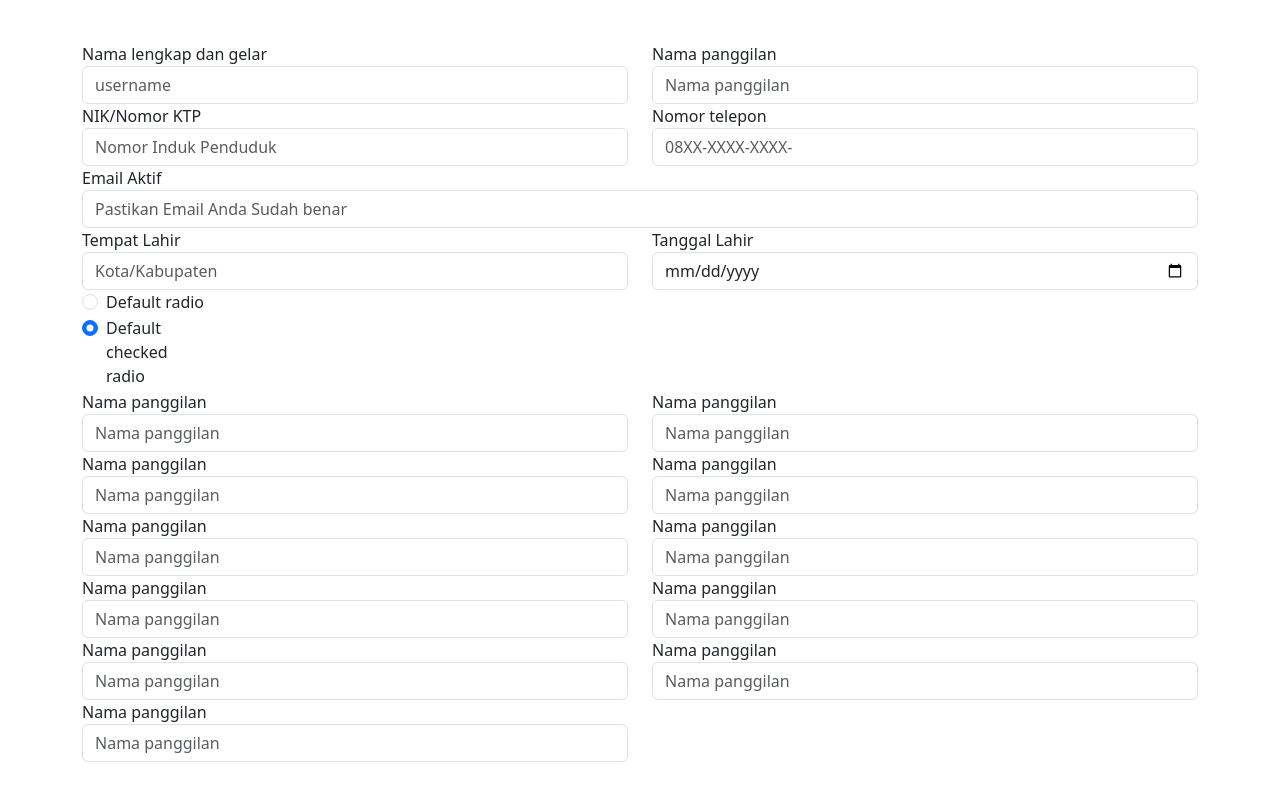
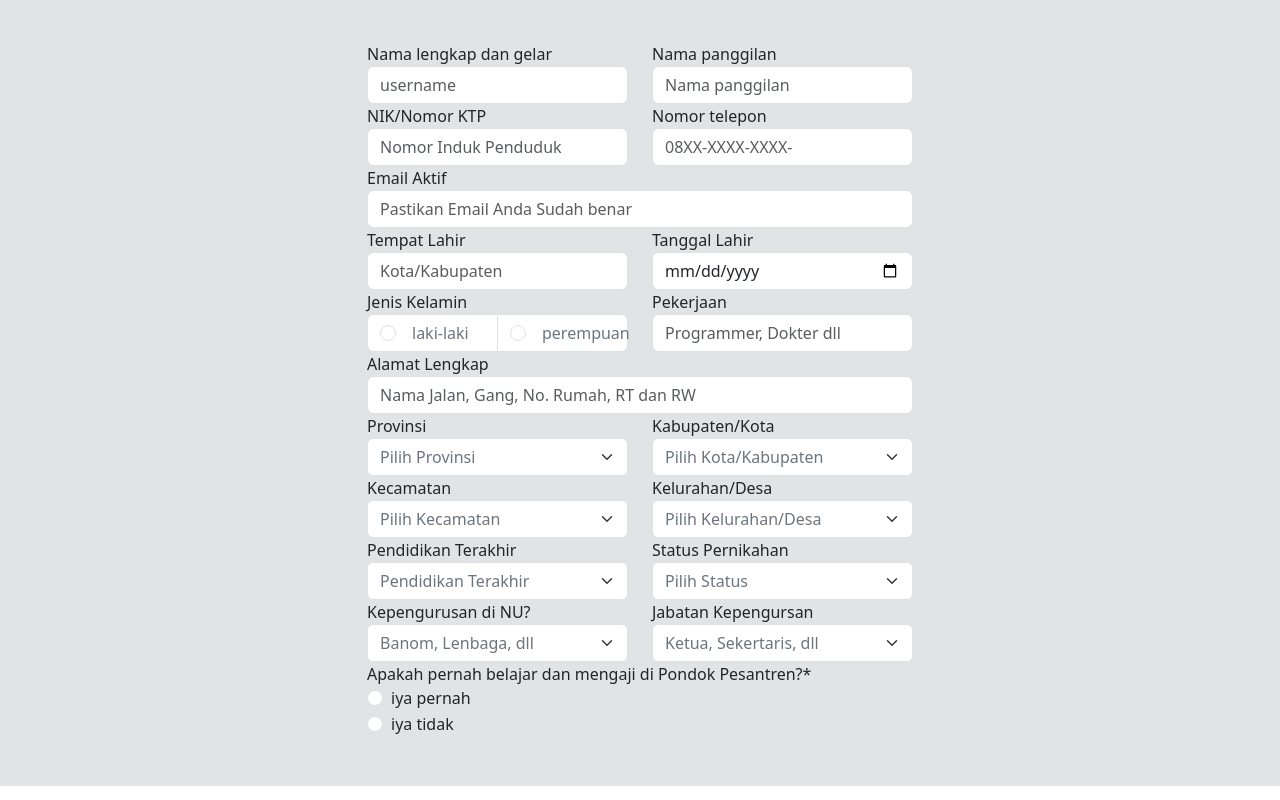
Before and after one commit to muhammadassidiqi/al-anwar-4-website, a React (Vite) app: page /pendaftaran in a window 1280 px wide. Shown: the part 320-1120 px from the top of the page. Built offline with nearby package versions, Linux system fonts and the light colour scheme.

Commit message:
update-input-pendaftaran

```diff
--- a/src/index.scss
+++ b/src/index.scss
@@ -9,7 +9,7 @@
 }
 .navbar{
   width: 100%;
-  height: 80px;
+  min-height: 80px;
   gap: 0px;
   opacity: 0px;
 }
@@ -67,3 +67,17 @@
   width: 100%;
   position: relative;
 }
+
+
+
+/* Chrome, Safari, Edge, Opera */
+input::-webkit-outer-spin-button,
+input::-webkit-inner-spin-button {
+  -webkit-appearance: none;
+  margin: 0;
+}
+
+/* Firefox */
+input[type=number] {
+  -moz-appearance: textfield;
+}
--- a/src/pages/Pendaftaran.jsx
+++ b/src/pages/Pendaftaran.jsx
@@ -12,8 +12,12 @@ export default function Pendaftaran() {
           <h3 className="fw-bold text-white p-5">PROFILE</h3>
         </div>
       </section>
-
-      <section className="container py-5">
+      {/* row wrapper  */}
+      <section className="bg-secondary-subtle">
+        <div className="container py-5">
+          <div className="row justify-content-center">
+            <div className="col-6">
+              {/* row content */}
               <div className="row ">
                 <div className="col-6">
                   Nama lengkap dan gelar
@@ -34,7 +38,7 @@ export default function Pendaftaran() {
                 <div className="col-6">
                   NIK/Nomor KTP
                   <input
-              type="number"
+                    type="number "
                     placeholder="Nomor Induk Penduduk"
                     className="form-control"
                   />
@@ -55,6 +59,7 @@ export default function Pendaftaran() {
                     className="form-control"
                   />
                 </div>
+
                 <div className="col-6">
                   Tempat Lahir
                   <input
@@ -67,122 +72,181 @@ export default function Pendaftaran() {
                   Tanggal Lahir
                   <input type="date" className="form-control" />
                 </div>
-          <div className="row">
-            <div className="col-3">
-              <div class="form-check">
+                <div className="col-6 ">
+                  Jenis Kelamin
+                  <div className="input-group">
+                    <div className="form-control gap-3 d-flex">
                       <input
-                  class="form-check-input"
+                        type="radio"
+                        id="laki-laki"
+                        value="laki-laki"
+                        className="form-check-input"
+                      />
+                      <label htmlFor="laki-laki" className="text-secondary">
+                        laki-laki
+                      </label>
+                    </div>
+                    <div className="form-control gap-3 d-flex">
+                      <input
+                        type="radio"
+                        id="perempuan"
+                        value="perempuan"
+                        className="form-check-input"
+                      />
+                      <label htmlFor="perempuan" className="text-secondary">
+                        perempuan
+                      </label>
+                    </div>
+                  </div>
+                </div>
+
+                <div className="col-6">
+                  Pekerjaan
+                  <input
+                    type="text"
+                    placeholder="Programmer, Dokter dll"
+                    className="form-control"
+                  />
+                </div>
+                <div className="col-12">
+                  Alamat Lengkap
+                  <input
+                    type="text"
+                    placeholder="Nama Jalan, Gang, No. Rumah, RT dan RW"
+                    className="form-control"
+                  />
+                </div>
+
+                <div className="col-6">
+                  Provinsi
+                  <select
+                    class="form-select text-secondary"
+                    aria-label="Default select example"
+                  >
+                    <option selected>Pilih Provinsi</option>
+                    <option value="1">One</option>
+                    <option value="2">Two</option>
+                    <option value="3">Three</option>
+                  </select>
+                </div>
+                <div className="col-6">
+                  Kabupaten/Kota
+                  <select
+                    class="form-select text-secondary"
+                    aria-label="Default select example"
+                  >
+                    <option selected>Pilih Kota/Kabupaten</option>
+                    <option value="1">One</option>
+                    <option value="2">Two</option>
+                    <option value="3">Three</option>
+                  </select>
+                </div>
+                <div className="col-6">
+                  Kecamatan
+                  <select
+                    class="form-select text-secondary"
+                    aria-label="Default select example"
+                  >
+                    <option selected>Pilih Kecamatan</option>
+                    <option value="1">One</option>
+                    <option value="2">Two</option>
+                    <option value="3">Three</option>
+                  </select>
+                </div>
+                <div className="col-6">
+                  Kelurahan/Desa
+                  <select
+                    class="form-select text-secondary"
+                    aria-label="Default select example"
+                  >
+                    <option selected>Pilih Kelurahan/Desa</option>
+                    <option value="1">One</option>
+                    <option value="2">Two</option>
+                    <option value="3">Three</option>
+                  </select>
+                </div>
+                <div className="col-6">
+                  Pendidikan Terakhir
+                  <select
+                    class="form-select text-secondary"
+                    aria-label="Default select example"
+                  >
+                    <option selected>Pendidikan Terakhir</option>
+                    <option value="1">One</option>
+                    <option value="2">Two</option>
+                    <option value="3">Three</option>
+                  </select>
+                </div>
+                <div className="col-6">
+                  Status Pernikahan
+                  <select
+                    class="form-select text-secondary"
+                    aria-label="Default select example"
+                  >
+                    <option selected>Pilih Status</option>
+                    <option value="1">One</option>
+                    <option value="2">Two</option>
+                    <option value="3">Three</option>
+                  </select>
+                </div>
+                <div className="col-6">
+                  Kepengurusan di NU?
+                  <select
+                    class="form-select text-secondary"
+                    aria-label="Default select example"
+                  >
+                    <option selected>Banom, Lenbaga, dll</option>
+                    <option value="1">One</option>
+                    <option value="2">Two</option>
+                    <option value="3">Three</option>
+                  </select>
+                </div>
+                <div className="col-6">
+                  Jabatan Kepengursan
+                  <select
+                    class="form-select text-secondary"
+                    aria-label="Default select example"
+                  >
+                    <option selected>Ketua, Sekertaris, dll</option>
+                    <option value="1">One</option>
+                    <option value="2">Two</option>
+                    <option value="3">Three</option>
+                  </select>
+                </div>
+                <div className="col-12">
+                  Apakah pernah belajar dan mengaji di Pondok Pesantren?*
+                  <div className=" form-check">
+                    <input
+                      className="form-check-input"
                       type="radio"
                       name="flexRadioDefault"
                       id="flexRadioDefault1"
                     />
-                <label class="form-check-label" for="flexRadioDefault1">
-                  Default radio
+                    <label
+                      className="form-check-label"
+                      htmlFor="flexRadioDefault1"
+                    >
+                      iya pernah
                     </label>
                   </div>
-              <div className="col-3">
-                <div class="form-check">
+                  <div className="form-check">
                     <input
-                    class="form-check-input"
+                      className="form-check-input"
                       type="radio"
                       name="flexRadioDefault"
                       id="flexRadioDefault2"
-                    checked
+                      defaultChecked=""
                     />
-                  <label class="form-check-label" for="flexRadioDefault2">
-                    Default checked radio
+                    <label
+                      className="form-check-label"
+                      htmlFor="flexRadioDefault2"
+                    >
+                      iya tidak
                     </label>
                   </div>
                 </div>
               </div>
             </div>
-          <div className="col-6">
-            Nama panggilan
-            <input
-              type="text"
-              placeholder="Nama panggilan"
-              className="form-control"
-            />
-          </div>
-          <div className="col-6">
-            Nama panggilan
-            <input
-              type="text"
-              placeholder="Nama panggilan"
-              className="form-control"
-            />
-          </div>
-          <div className="col-6">
-            Nama panggilan
-            <input
-              type="text"
-              placeholder="Nama panggilan"
-              className="form-control"
-            />
-          </div>
-          <div className="col-6">
-            Nama panggilan
-            <input
-              type="text"
-              placeholder="Nama panggilan"
-              className="form-control"
-            />
-          </div>
-          <div className="col-6">
-            Nama panggilan
-            <input
-              type="text"
-              placeholder="Nama panggilan"
-              className="form-control"
-            />
-          </div>
-          <div className="col-6">
-            Nama panggilan
-            <input
-              type="text"
-              placeholder="Nama panggilan"
-              className="form-control"
-            />
-          </div>
-          <div className="col-6">
-            Nama panggilan
-            <input
-              type="text"
-              placeholder="Nama panggilan"
-              className="form-control"
-            />
-          </div>
-          <div className="col-6">
-            Nama panggilan
-            <input
-              type="text"
-              placeholder="Nama panggilan"
-              className="form-control"
-            />
-          </div>
-          <div className="col-6">
-            Nama panggilan
-            <input
-              type="text"
-              placeholder="Nama panggilan"
-              className="form-control"
-            />
-          </div>
-          <div className="col-6">
-            Nama panggilan
-            <input
-              type="text"
-              placeholder="Nama panggilan"
-              className="form-control"
-            />
-          </div>
-          <div className="col-6">
-            Nama panggilan
-            <input
-              type="text"
-              placeholder="Nama panggilan"
-              className="form-control"
-            />
           </div>
         </div>
       </section>
```
Also changed, not shown: src/components/Navbar.jsx (+21 -6 lines). Lines whose indentation alone changed are shown as unchanged.
